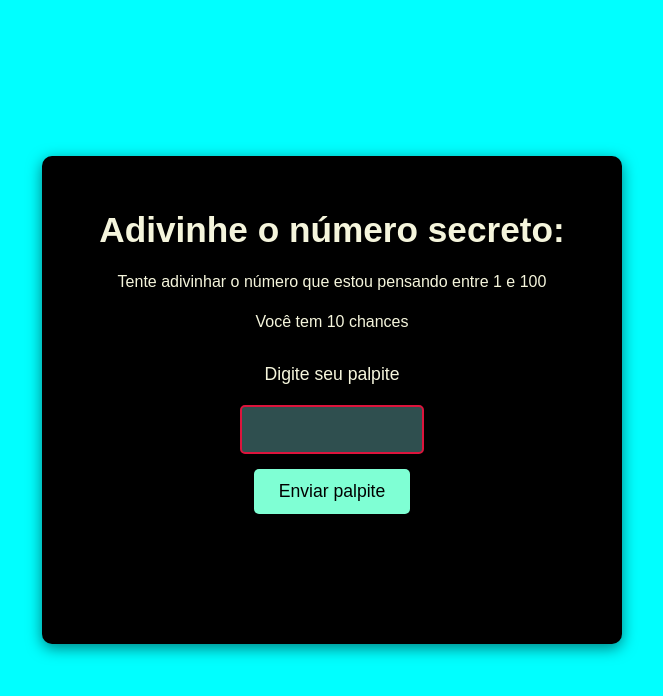
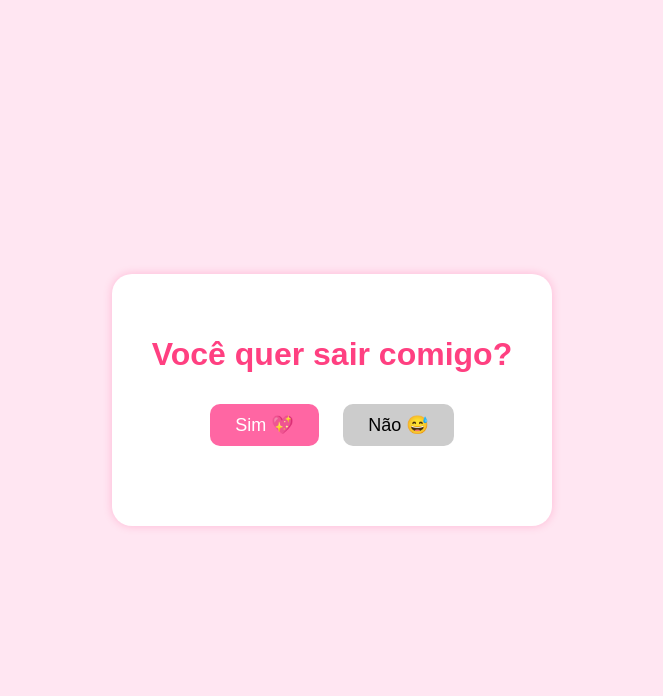
Before and after one commit to kaio-tech123/java-script, a plain HTML site: page index.html in a window 1280 px wide. Shown: the whole page, without its empty margins (308-971 px from the left). Drawn offline with Linux system fonts and the light colour scheme.

Commit message:
Add files via upload

```diff
--- a/index.html
+++ b/index.html
@@ -3,32 +3,19 @@
 <head>
   <meta charset="UTF-8">
   <meta name="viewport" content="width=device-width, initial-scale=1.0">
+  <title>LOVE QUESTION</title>
   <link rel="stylesheet" href="style.css">
-    <title>Adivinhe o número secreto</title>
 </head>
 <body>
   <div class="container">
-        <h1>Adivinhe o número secreto:</h1>
-        <p>Tente adivinhar o número que estou pensando entre 1 e 100</p>
-        <p>Você tem <span id="chancesrestantas">10</span> chances</p>
-
-        <div class="input-area">
-            <label for="campopalpite">Digite seu palpite</label>
-            <input type="number" id="campopalpite" min="1" max-="100">
-            <button id="botaoenviar">Enviar palpite</button>
+    <h1>Você quer sair comigo?</h1>
+    <div class="botoes">
+      <button id="sim">Sim 💖</button>
+      <button id="nao">Não 😅</button>
     </div>
-
-        <div class="resultado-area">
-            <p class="mensagem"></p>
-            <p class="palpites-anteriores"></p>
-            <p class="dica"></p>
-
-            <button id="botaoreiniciar" class="hidden">Reiniciar jogo</button>
-
+    <p id="mensagem"></p>
   </div>
 
   <script src="script.js"></script>
-
-    </div>
 </body>
 </html>
--- a/script.js
+++ b/script.js
@@ -1,17 +1,14 @@
-let numeroSecreto;
-let contadorDeChances;
-const MAX_CHANCES = 10;
+const botaoSim = document.getElementById('sim');
+const botaoNao = document.getElementById('nao');
+const mensagem = document.getElementById('mensagem')
 
-const campopalpite = document.querySelector('campoPalpite');
-const botaoEnviarPalpite = document.querySelector('#botaoEnviarPalpite');
-const botaoReiniciar = document.querySelector('#botaoReiniciar');
+botaoSim.addEventListener('click', () => { mensagem.textContent = "Oownnnn, que bom que você fez a escolha certaaa"});
 
-const mensagemElement = document.querySelector('mensagem');
-const palpitesAnterioresElement = document.querySelector('palpites-anteriores');
-const dicaElement = document.querySelector('dica');
-const chancesRestantesElement = document.querySelector('#chancesRestantes');
+botaoNao.addEventListener('mouseover', () => {
+    const x = Math.random() * (window.innerWidth - botaoNao.offsetWidth);
+    const y = Math.random() * (window.innerHeight - botaoNao.offsetHeight);
 
-function iniciarjogo() {
-    numeroSecreto = Math.floor(Math.random() * 100) +1;
-    console.log('Número Secreto (apenas para teste:' , numeroSecreto);
-}
+    botaoNao.style.position = 'absolute';
+    botaoNao.style.left = `${x}px`;
+    botaoNao.style.right = `${y}px`;
+});
--- a/style.css
+++ b/style.css
@@ -1,119 +1,55 @@
 body {
   font-family: Arial, sans-serif;
-    background-color: aqua;
-    color: beige;
+  background-color: #ffe6f2;
   display: flex;
+  align-items: center;
   justify-content: center;
-    align-items: center;
-    min-height: 100vh;
+  height: 100vh;
   margin: 0;
-    padding: 20px;
-    box-sizing: border-box;
-}
- .container {
-    background-color: rgb(0, 0, 0);
-    padding: 30px 40px;
-    border-radius: 10px;
-    box-shadow: 0 4px 15px rgba(0, 0, 0, 0.5);
-    text-align: center;
-    max-width: 500px;
-    width: 100%;
 }
 
- h1{
-    color: beige;
-    margin-bottom: 20px;
-    font-size: 2.2em;
+.container {
+  text-align: center;
+  background: #fff;
+  padding: 40px;
+  border-radius: 20px;
+  box-shadow: 0 0 10px rgba(255, 0, 102, 0.2);
 }
 
- p {
-    margin-bottom: 10px;
-    line-height: 1.5;
+h1 {
+  color: #ff4081;
 }
 
- .input-area {
-    margin: 30px 0;
-    display: flex;
-    flex-direction: column;
-    align-items: center;
-    gap: 15px;
- }
-
- label{
-    font-size: 1.1em;
-    margin-bottom: 5px;
- }
-
- input[type="number"] {
-    padding: 12px 15px;
-    border: 2px solid crimson;
-    border-radius: 5px;
-    font-size: 1.1em;
-    width: 150px;
-    text-align: center;
-    background-color: darkslategray;
-    color: #f0f0f0;
-    outline: none;
- }
-
-input [type="number"]:focus {
-    border-color: aqua;
+.botoes {
+  margin-top: 20px;
 }
 
 button {
-    background-color: aquamarine;
-    color: black;
+  font-size: 18px;
+  padding: 10px 25px;
+  margin: 10px;
   border: none;
-    padding: 12px 25px;
-    border-radius: 5px;
-    font-size: 1.1em;
+  border-radius: 10px;
   cursor: pointer;
-    transition: backgroundcolor 0.3s ease;
+  transition: 0.3s;
 }
 
-button:hover {
-    background-color: aqua;
+#sim {
+  background-color: #ff66a3;
+  color: white;
 }
 
-.resultado-area p {
-    font-size: 1.05em;
-    margin-top: 15px;
-    padding: 5px;
-    border-radius: 3px;
+#sim:hover {
+  background-color: #ff3385;
 }
 
-.mensagem {
-    font-weight:  1.05em;
-    color:#f0f0f0
+#nao {
+  background-color: #ccc;
 }
 
-.palpites-anteriores {
-    font-size: 0.9em;
-    color: #bbb;
+#mensagem {
+  margin-top: 30px;
+  font-size: 20px;
+  color: #ff4081;
+  font-weight: bold;
 }
-
-.dica {
-    font-style: italic;
-    color: darkgoldenrod;
-}
-
-.hidden {
-    display: none;
-}
- @keyframes flashGreen {
-    0% { background-color: transparent;}
-    50% { background-color: rgba(76, 175, 80, 0.3)}
-    100% { background-color: transparent;}
-}
-@keyframes flashRed {
-    0% { background-color: transparent;}
-    50% { background-color: rgba(244, 87, 54, 0.3);}
-    100% { background-color: transparent;}
-}
-
-.flash-green {
-    animation: flashGreen 0.5s ease-in-out;
-}
-.flash-red {
-    animation: flashRed 0.5s ease-in-out;
-}
```
Lines whose indentation alone changed are shown as unchanged.
